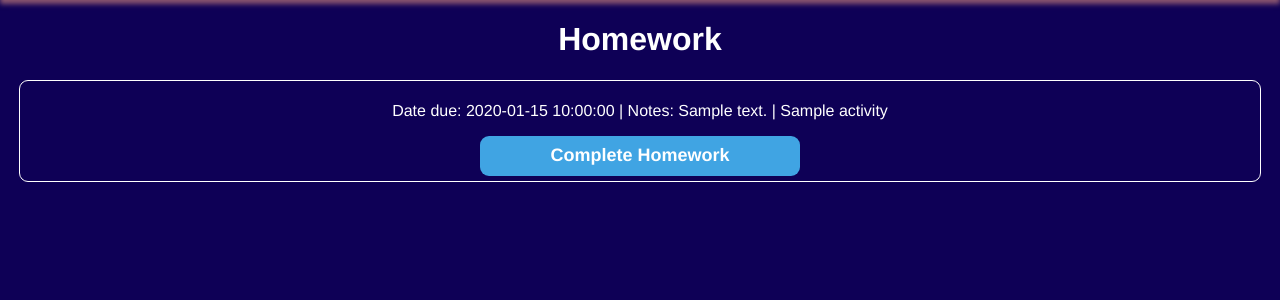
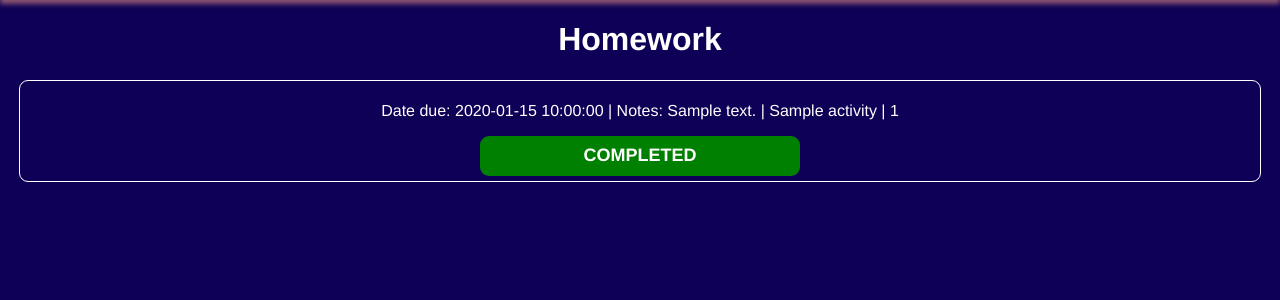
Before and after one commit to jonnyjames10/university_project, a Flask app: page /homework in a window 1280 px wide. Shown: the part 100-400 px from the top of the page. Run offline with Flask 3, Linux system fonts and the light colour scheme; a user stored in the database is signed in; tables that the repository leaves empty hold one stand-in row (values such as "Sample post"); some web fonts are replaced.

Commit message:
Students now have functional homework page to view their set homeworks

```diff
--- a/education/routes.py
+++ b/education/routes.py
@@ -1,11 +1,13 @@
 from flask import render_template, url_for, request, redirect, flash
 from education import app, db, mail
-from education.models import User, users_roles, Role, TeachingClass, class_student, Activity, Homework
+from education.models import User, Role, TeachingClass, Activity, Homework, HomeworkResult
 from education.forms import RegistrationForm, LoginForm, PointsForm, NewClassForm, SetHomeworkForm
 from education.email import send_mail
 from education.authentication import generate_confirmation_token, verify_confirmation_token
 from flask_login import login_user, logout_user, login_required, current_user
 from flask_mail import Message
+import datetime
+from datetime import datetime, timedelta
 
 @app.before_request
 def before_request():
@@ -211,27 +213,42 @@ def set_homework(class_id):
         return redirect(url_for('home'))
     return render_template('set_homework.html', form=form)
 
-@app.route("/homework")
-@login_required
-def homework():
-    user = User.query.get_or_404(current_user.id)
-    classes = user.classes
+def homework_helper(classes):
     homework_obj = []
     for cl in classes:
-        homework_obj.append(cl.homeworks)
+        homework_obj.append(cl.homeworks) # Add homework objects from class to list
     homeworks = []
     for h in homework_obj:
         for hw in range(0, len(h)+1):
-            if hw:
-                homeworks.append(Homework.query.get(hw))
+            if h:
+                homeworks.append(Homework.query.get(hw)) # Add homeworks from the object to a list
     activities = []
     for hw in homeworks:
         if hw:
             activities.append(Activity.query.get(hw.activity_id))
     complete_hw = []
     i=0
-    for hw in range(len(homeworks)+1):
-        if hw:
+    print(activities)
+    for hw in range(0, len(homeworks)):
+        if Homework.query.get(hw):
             complete_hw.append([Homework.query.get(hw), activities[i]])
             i+=1
-    return render_template('homework.html', complete_hw=complete_hw)
+    return complete_hw
+
+@app.route("/homework")
+@login_required
+def homework():
+    user = User.query.get_or_404(current_user.id) #User ID
+    classes = user.classes #Get user's classes
+    complete_hw = homework_helper(classes)
+    hw_completed = []
+    completed_id = []
+    for i in user.homework_results:
+        if i:
+            hw_completed.append(HomeworkResult.query.get(i.id))
+    for i in hw_completed:
+        completed_id.append(i.id)
+    date_today = datetime.today()
+    date_tmrw = date_today.date() + timedelta(days=1)
+    return render_template('homework.html', complete_hw=complete_hw,
+                           completed_id=completed_id, date_tmrw=date_tmrw)
--- a/education/templates/homework.html
+++ b/education/templates/homework.html
@@ -5,15 +5,24 @@
     {% for hw in complete_hw %}
         {% if hw %}
             <div class="hw_list">
-                <p>Date due: {{hw[0].due_date}} | Notes: {{ hw[0].notes }} | {{ hw[1].name }}</p>
+                <p>Date due: {{hw[0].due_date}} | Notes: {{ hw[0].notes }} | {{ hw[1].name }} | {{ hw[0].id }}</p>
                 <div class="navbar_item">
-                    <form action="#">
-                        <button class="profile" style="width: 25vw;">Complete Homework</button>
-                    </form>
+                    {% if hw[0].id in completed_id %}
+                        <form action="#">
+                            <button class="profile" style="width: 25vw; background-color: green; text-transform: uppercase;">Completed</button>
+                        </form>
+                    {% elif hw[0].id not in completed_hw_id and hw[0].due_date.date() <= date_tmrw %}
+                        <form action="#">
+                            <button class="profile" style="width: 25vw; background-color: red; text-transform: uppercase;">Due Soon</button>
+                        </form>
+                    {% else %}
+                        <form action="#">
+                            <button class="profile" style="width: 25vw;">Complete Homework</button>
+                        </form>
+                    {% endif %}
                 </div>
             </div>
             <br>
         {% endif %}
     {% endfor %}
-
 {% endblock %}
```
